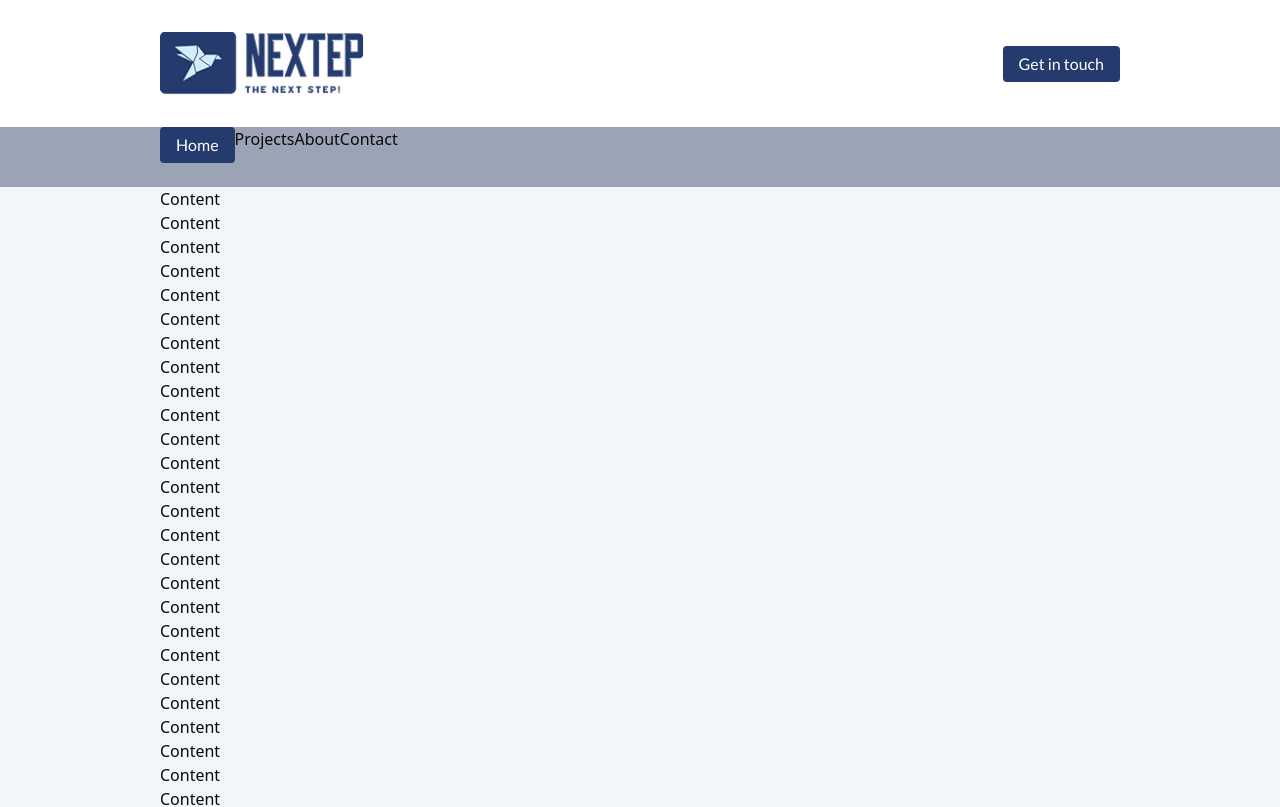
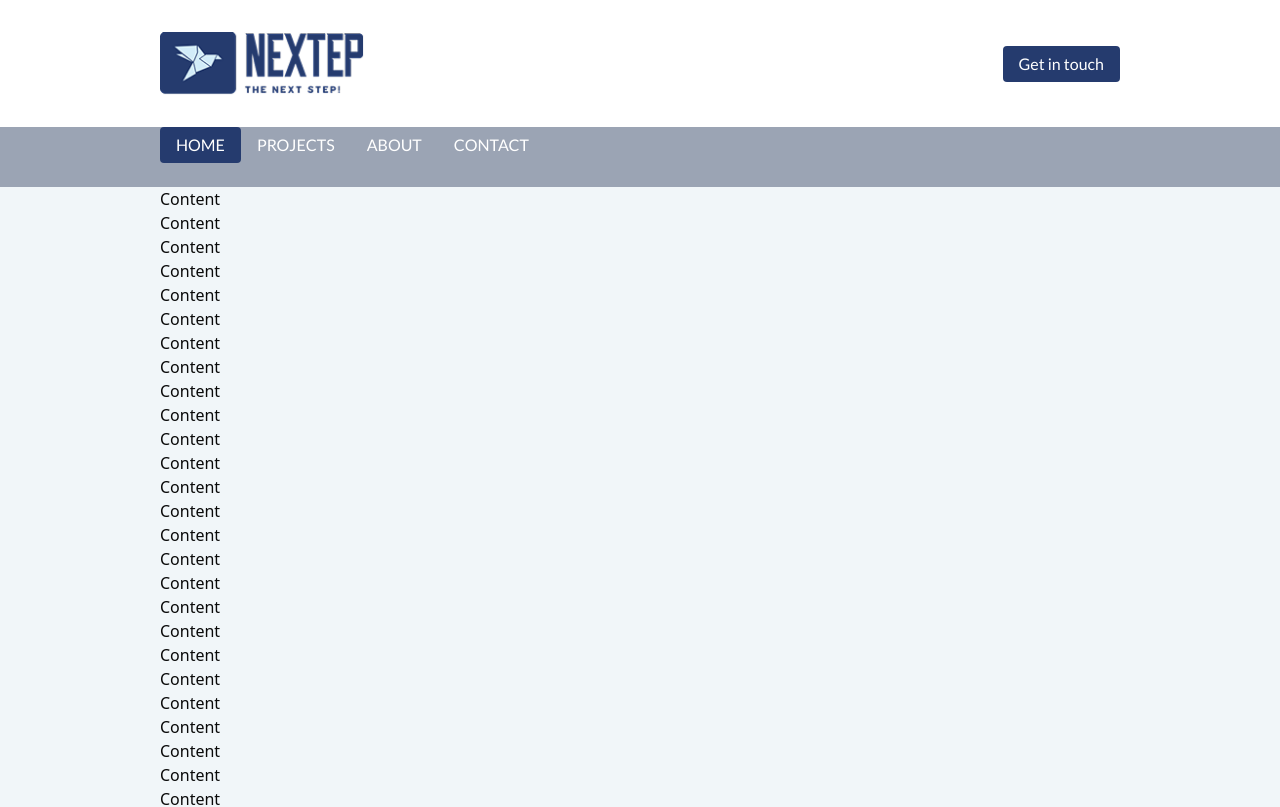
Before and after one commit to Lado267/nextep-front, a Next.js app: page / in a window 1280 px wide. Shown: the top 807 px of the page. Built offline with nearby package versions, Linux system fonts and the light colour scheme.

Commit message:
- fixing menu for SSR

```diff
--- a/src/components/ui/button.tsx
+++ b/src/components/ui/button.tsx
@@ -21,7 +21,7 @@ const buttonVariants = cva(
         ghost: "hover:bg-accent hover:text-accent-foreground",
         link: "text-primary underline-offset-4 hover:underline",
         projectSelected: "bg-secondaryProject text-white rounded-[4px] hover:bg-tertiaryProject active:bg-secondaryProject font-button-nextep",
-        projectUnselected: "bg-secondaryProject text-white rounded-[4px] hover:bg-tertiaryProject active:bg-secondaryProject font-button-nextep"
+        projectUnselected: "bg-opacity-0 text-white rounded-[4px] hover:bg-tertiaryProject active:bg-secondaryProject font-button-nextep"
       },
       size: {
         default: "h-9 px-4 py-2",
--- /dev/null
+++ b/src/elements/navigation/menuItem.tsx
@@ -0,0 +1,19 @@
+'use client'
+
+import { Button } from "../../components/ui/button";
+import { usePathname } from 'next/navigation'
+
+export default function MenuItem(props: any) {
+
+    const path = usePathname()
+    console.log(path)
+    console.log(props.href)
+
+    return (
+      <a href={props.href}>
+        <Button variant={path === props.href ? "projectSelected" : "projectUnselected"}>
+            {props.title}
+        </Button>
+      </a>
+    );
+}
--- a/src/elements/navigation/navigation.tsx
+++ b/src/elements/navigation/navigation.tsx
@@ -1,33 +1,26 @@
 import "./navigation.css";
 import "../../app/globals.css";
 import { Button } from "../../components/ui/button";
-
-function MenuItem(props: any) {
-    return (
-      <a href={props.href}>
-        {props.children}
-      </a>
-    );
-}
+// import { headers } from "next/headers";
+import MenuItem from "./menuItem";
 
 export default function Navigation({ children }: { children: any }) {
+
   return (
     <div className="flex flex-col min-h-screen">
       <nav className="bg-quaternaryProject menu_appearance">
         <ol className="content-margin flex flex-row ">
           <li>
-            <MenuItem href="/">
-              <Button variant="projectSelected">Home</Button>
-            </MenuItem>
+            <MenuItem href="/" title="HOME"/>
           </li>
           <li>
-            <MenuItem href="/projects">Projects</MenuItem>
+            <MenuItem href="/projects" title="PROJECTS"/>
           </li>
           <li>
-            <MenuItem href="/about">About</MenuItem>
+            <MenuItem href="/about" title="ABOUT"/>
           </li>
           <li>
-            <MenuItem href="/contact">Contact</MenuItem>
+            <MenuItem href="/contact" title="CONTACT"/>
           </li>
         </ol>
       </nav>
@@ -37,16 +30,16 @@ export default function Navigation({ children }: { children: any }) {
       <nav className="bg-quaternaryProject tabbar_appearance">
           <ol className="flex flex-row content-margin">
             <li>
-                  <MenuItem href="/">Home</MenuItem>
+              <MenuItem href="/" title="HOME"/>
             </li>
             <li>
-                  <MenuItem href="/projects">Projects</MenuItem>
+              <MenuItem href="/projects" title="PROJECTS"/>
             </li>
             <li>
-                  <MenuItem href="/about">About</MenuItem>
+              <MenuItem href="/about" title="ABOUT"/>
             </li>
             <li>
-                  <MenuItem href="/contact">Contact</MenuItem>
+              <MenuItem href="/contact" title="CONTACT"/>
             </li>
           </ol>
       </nav>
```
Lines whose indentation alone changed are shown as unchanged.
